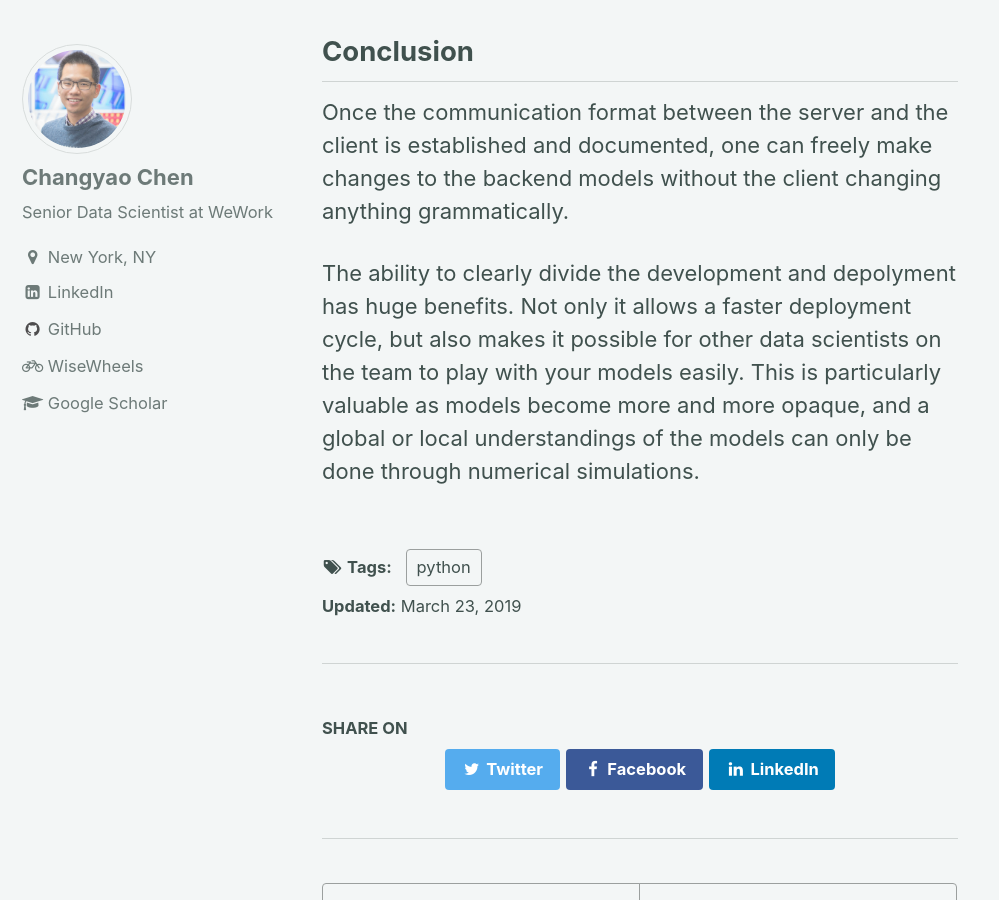
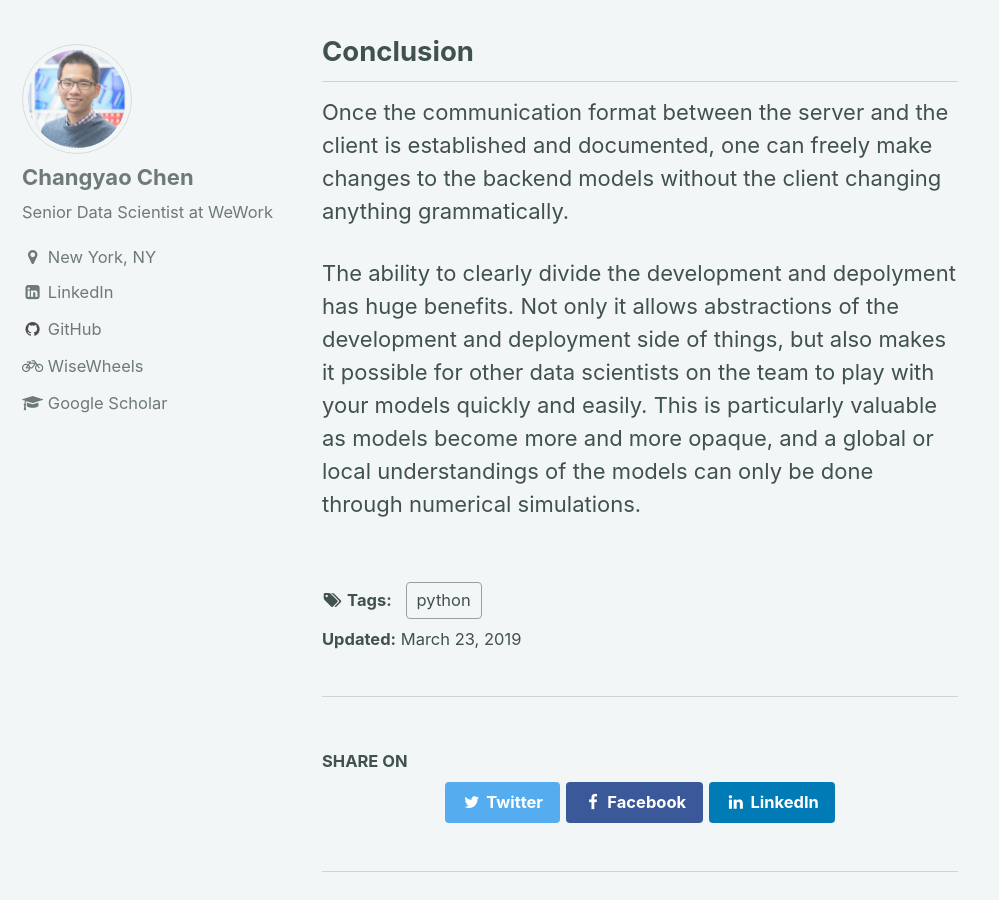
Before and after one commit to changyaochen/changyaochen.github.io, a Jekyll site: the page built from _posts/2019-03-23-MaaS.md, in a window 1280 px wide and 900 px high, scrolled down 5213 px. Shown: the whole window, without its empty margins (0-999 px from the left). Built offline with Jekyll 4.4.1, drawn with Linux system fonts in a browser that asks for light colours; comment, search, counter and statistics services are not loaded.

Commit message:
Update 2019-03-23-MaaS.md

```diff
--- a/_posts/2019-03-23-MaaS.md
+++ b/_posts/2019-03-23-MaaS.md
@@ -117,4 +117,4 @@ The above example deploys the server on the local machine, with `Flask` itself,
 ## Conclusion
 Once the communication format between the server and the client is established and documented, one can freely make changes to the backend models without the client changing anything grammatically.
 
-The ability to clearly divide the development and depolyment has huge benefits. Not only it allows a faster deployment cycle, but also makes it possible for other data scientists on the team to play with your models easily. This is particularly valuable as models become more and more opaque, and a global or local understandings of the models can only be done through numerical simulations.
+The ability to clearly divide the development and depolyment has huge benefits. Not only it allows abstractions of the development and deployment side of things, but also makes it possible for other data scientists on the team to play with your models quickly and easily. This is particularly valuable as models become more and more opaque, and a global or local understandings of the models can only be done through numerical simulations.
```
